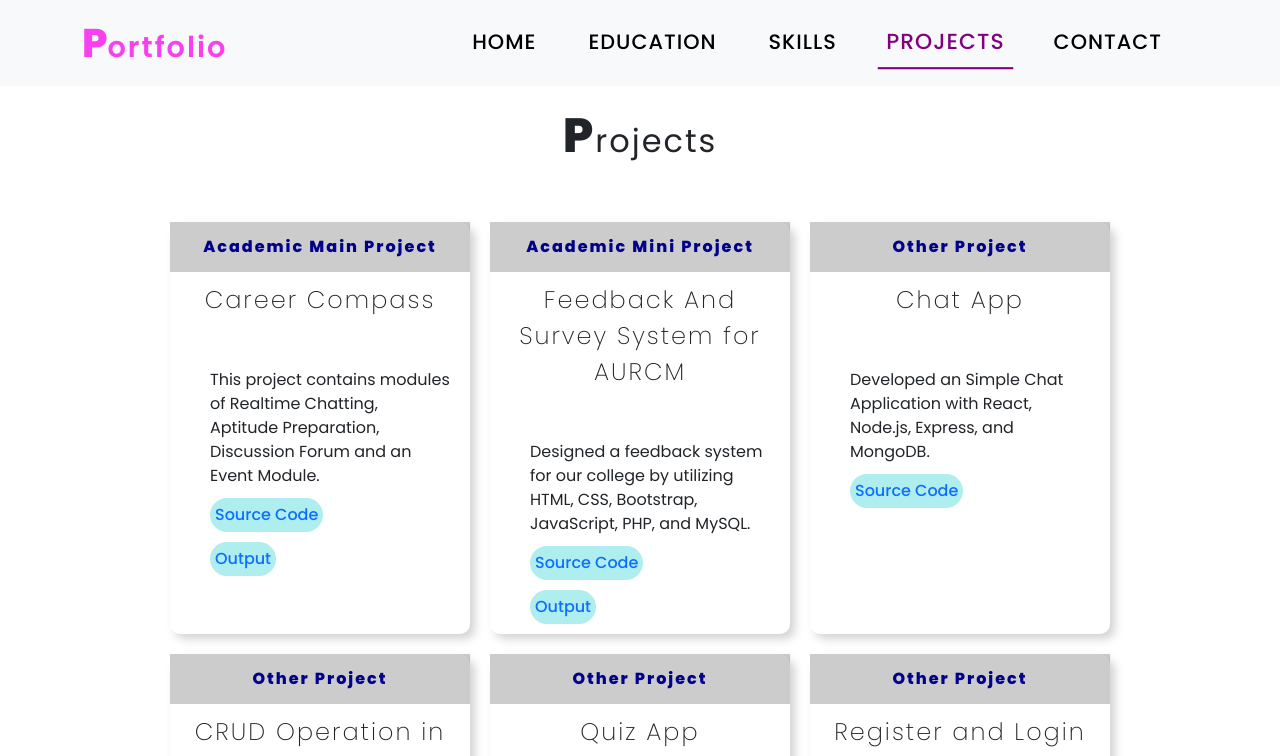
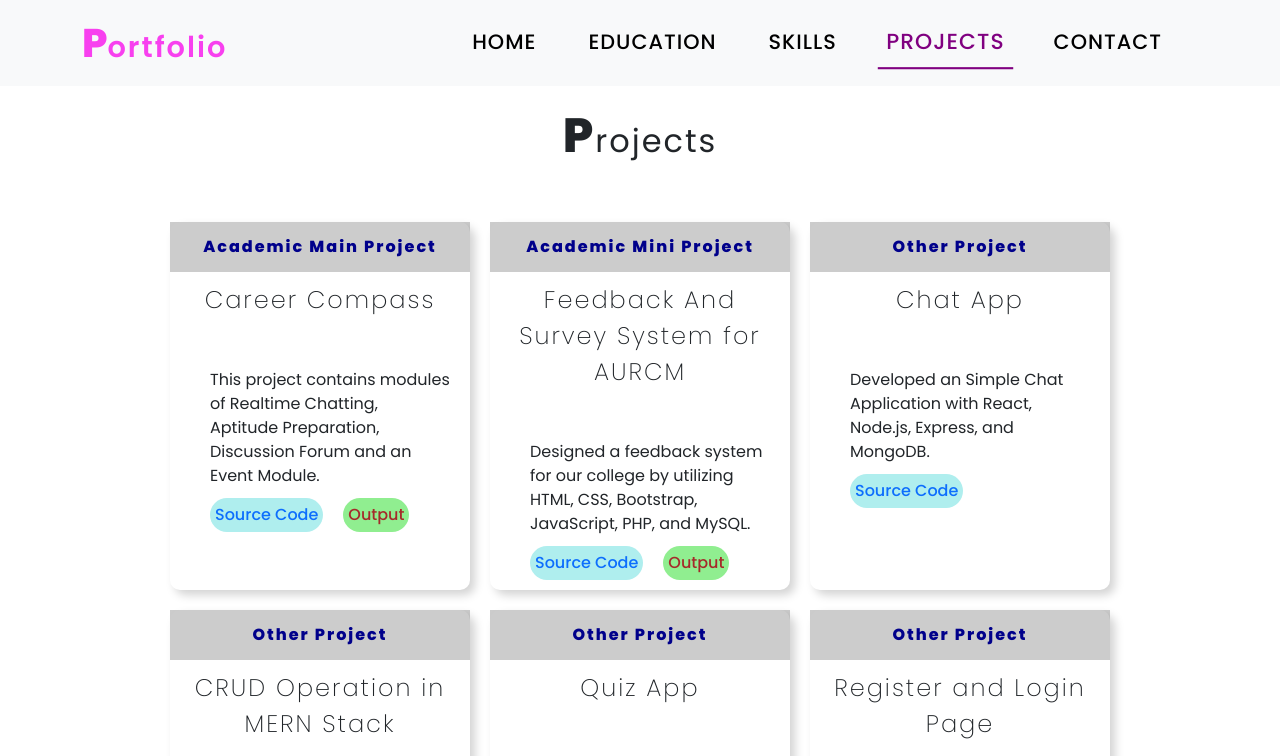
Before and after one commit to siva-002/PORTFOLIO-REACT, a React (Create React App) app: page /projects in a window 1280 px wide. Shown: the top 756 px of the page. Built offline with nearby package versions, Linux system fonts and the light colour scheme.

Commit message:
Update Projects.css

```diff
--- a/src/PORTFOLIO/components/css/Projects.css
+++ b/src/PORTFOLIO/components/css/Projects.css
@@ -75,3 +75,11 @@ flex-wrap: wrap;
     font-weight: 500;
     border-radius: 40px;
 }
+.projects .projects-con  .project-item .project-description .output-details{
+    display: flex;
+    gap: 20px;
+}
+.projects .projects-con  .project-item .project-description .output-details .output{
+    background-color: lightgreen;
+    color: brown;
+}
```
